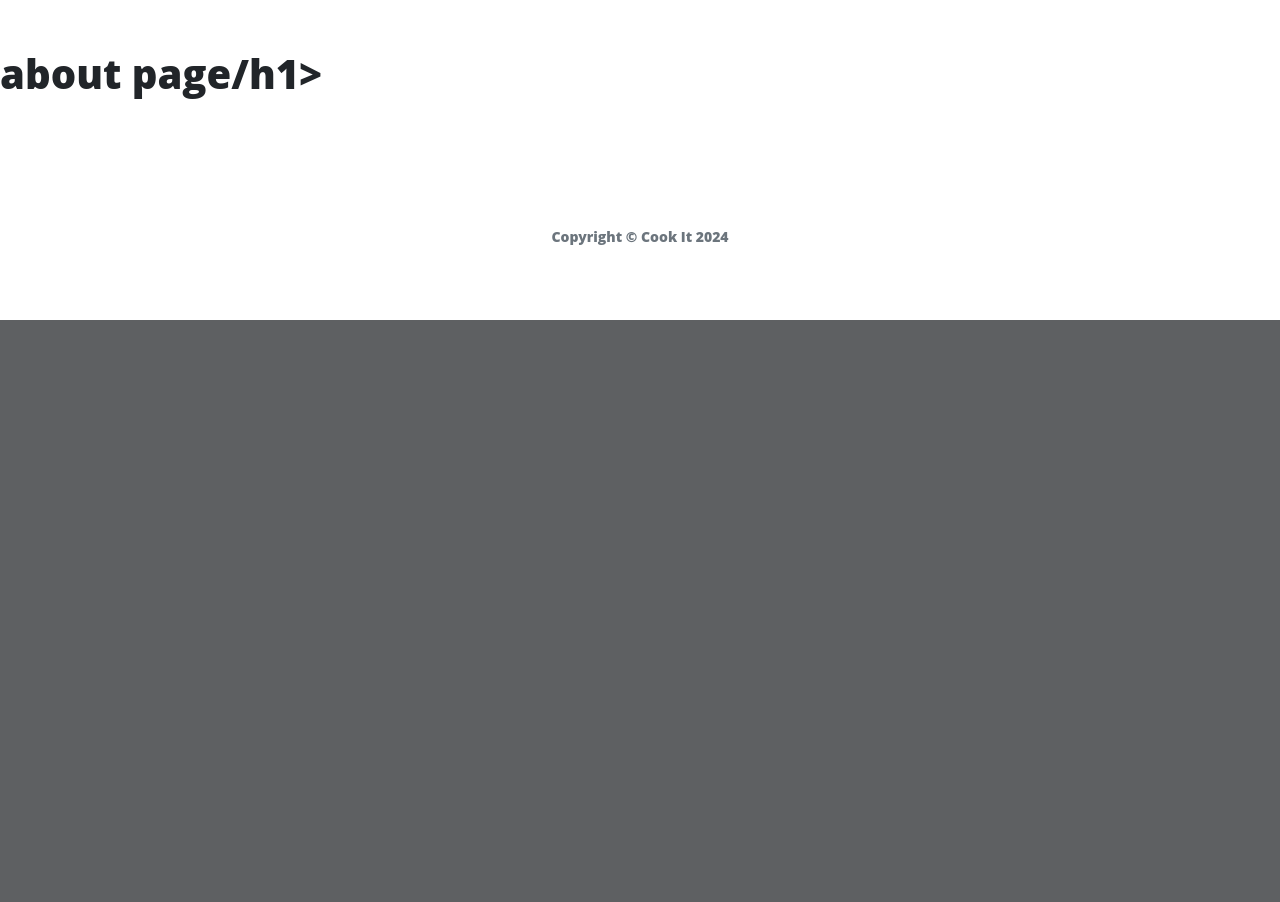
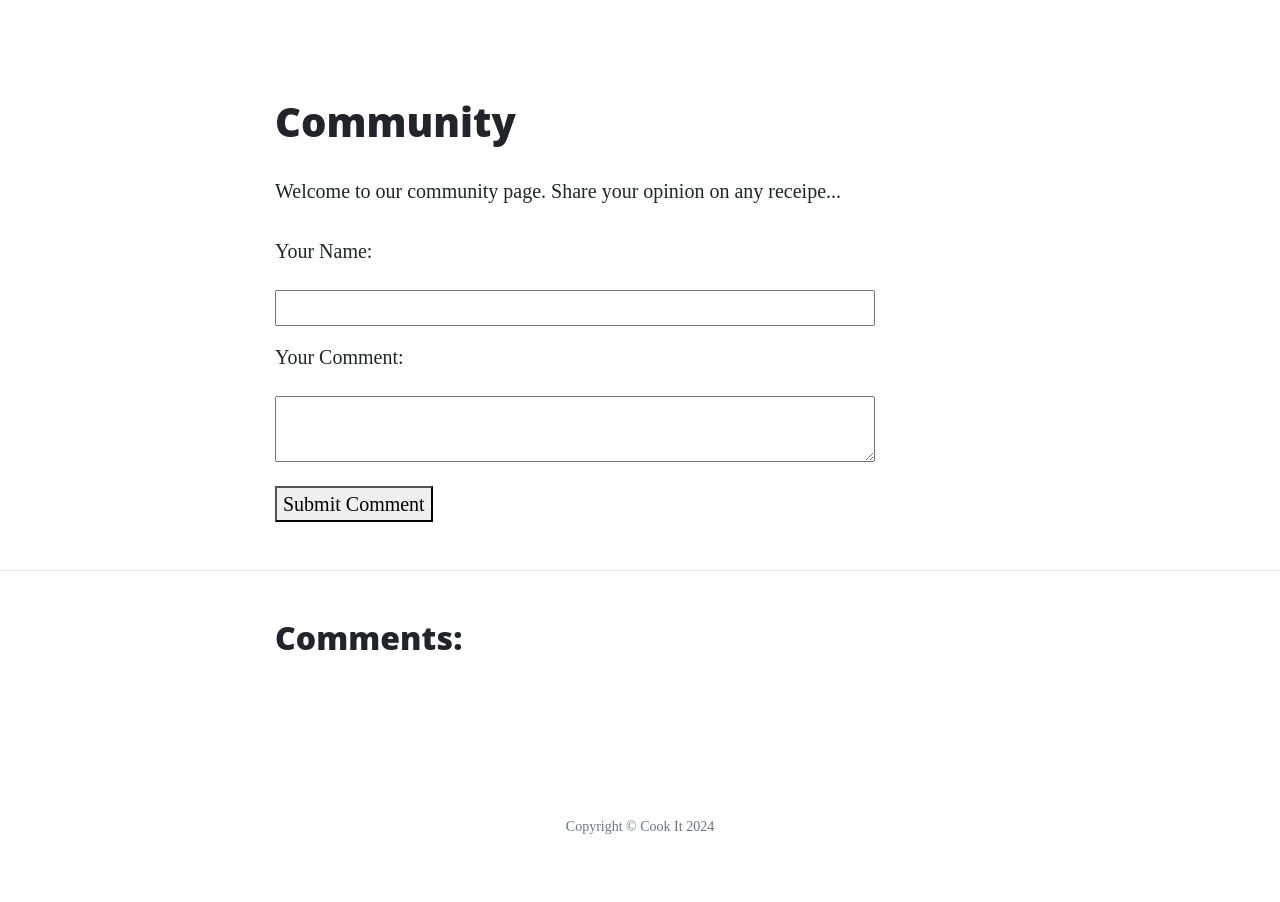
Before and after one commit to MrHraza/Cook-it, a Flask app: page /community in a window 1280 px wide. Shown: the part 532-1434 px from the top of the page. Before the commit the page ends 852 px from the top, so only its background shows below. Run offline with Flask 3, Linux system fonts and the light colour scheme; some libraries are stand-ins or nearby versions.

Commit message:
community page updated

```diff
--- a/bigpot/routes.py
+++ b/bigpot/routes.py
@@ -3,6 +3,7 @@
 from bigpot import app, db
 from flask import render_template, session, redirect, request, flash, url_for
 
+comments = []
 
 @app.route("/")
 def index():
@@ -23,16 +24,36 @@
 
 @app.route("/community")
 def community():
-    return render_template("community.html", page_title='Community')
 
+    return render_template("community.html", page_title='Community', comments=comments)
+
+@app.route('/submit-comment', methods=['POST'])
+def submit_comment():
+    name = request.form['name']
+    comment = request.form['comment']
+    comments.append({'name': name, 'comment': comment})
+    return redirect(url_for('community'))
+
+@app.route('/edit-comment', methods=['POST'])
+def edit_comment():
+    comment_id = int(request.form['comment_id'])
+    edited_comment = request.form['edited_comment']
+    comments[comment_id - 1]['comment'] = edited_comment
+    return redirect(url_for('community'))
+
+@app.route('/delete-comment', methods=['POST'])
+def delete_comment():
+    comment_id = int(request.form['comment_id'])
+    del comments[comment_id - 1]
+    return redirect(url_for('community'))
 
 @app.route("/login", methods=["GET", "POST"])
 def login():
     if request.method == "POST":
         username = request.form["username"]
         password = request.form["password"]
-        # Replace the following line with your user authentication logic
-        if username == "admin" and password == "secret":
+
+        if username == "admin" and password == "password":
             session['logged_in'] = True
             return redirect(url_for("index"))
         else:
--- /dev/null
+++ b/bigpot/static/js/comments.js
@@ -0,0 +1,12 @@
+function editComment(index) {
+    var commentText = document.getElementById('comment_text_' + index).innerText;
+    document.getElementById('edit_form_' + index).style.display = 'block';
+    document.getElementById('comment_text_' + index).style.display = 'none';
+    document.getElementsByName('edited_comment')[index - 1].value = commentText;
+}
+
+function deleteComment(index) {
+    if (confirm('Are you sure you want to delete this comment?')) {
+        document.getElementById('delete_form_' + index).submit();
+    }
+}
--- a/bigpot/templates/base.html
+++ b/bigpot/templates/base.html
@@ -119,5 +119,7 @@
         $("#copyright").text(new Date().getFullYear());
     </script>
 
+    <script src="{{ url_for('static', filename='js/comments.js') }}"></script> </script>
+
     </body>
 </html>
--- a/bigpot/templates/community.html
+++ b/bigpot/templates/community.html
@@ -1,6 +1,59 @@
 {% extends "base.html" %}
 {% block content %}
 
-<h1>about page/h1>
+
+<section class="community-section">
+    <div class="container">
+        <div class="row">
+            <div class="col-lg-8 mx-auto">
+                <h1 class="mt-5 mb-4">{{ page_title }}</h1>
+                    <p>
+                        Welcome to our community page. Share your opinion on any receipe...
+                    </p>
+
+                <form action="/submit-comment" method="post">
+                    <label for="name">Your Name:</label>
+                    <br>
+                    <input  class="mt-3 mb-3" style="width: 600px;" type="text" id="name" name="name" required>
+                    <br>
+                    <label for="comment">Your Comment:</label>
+                    <br>
+                    <textarea  class="mt-3 mb-3"  style="width: 600px;" id="comment" name="comment" required></textarea>
+                    <br>
+                    <button type="submit">Submit Comment</button>
+                </form>
+            </div>
+        </div>
+    </div>
+</section>
+
+<hr class="mt-5 mb-5">
+
+<section class="about-section">
+    <div class="container">
+        <div class="row">
+            <div class="col-lg-8 mx-auto">
+                <h2 class="mb-5">Comments:</h2>
+                <ul style="list-style: none;">
+                    {% for comment in comments %}
+                        <li class="mb-2" id="comment_{{ loop.index }}">
+                            <strong>{{ comment.name }}</strong>: <span id="comment_text_{{ loop.index }}">{{ comment.comment }}</span>
+                            <button style="float:right;" onclick="deleteComment( {{ loop.index }} )">Delete</button>
+                            <button style="float:right;" onclick="editComment( {{ loop.index }} )">Edit</button>
+                            <form id="edit_form_{{ loop.index }}" action="/edit-comment" method="post" style="display:none;">
+                                <input type="hidden" name="comment_id" value="{{ loop.index }}">
+                                <input type="text" name="edited_comment" value="{{ comment.comment }}">
+                                <button type="submit">Save</button>
+                            </form>
+                            <form id="delete_form_{{ loop.index }}" action="/delete-comment" method="post" style="display:none;">
+                                <input type="hidden" name="comment_id" value="{{ loop.index }}">
+                            </form>
+                        </li>
+                    {% endfor %}
+                </ul>
+            </div>
+        </div>
+    </div>
+</section>
 
 {% endblock %}
--- a/bigpot/templates/contact.html
+++ b/bigpot/templates/contact.html
@@ -65,7 +65,7 @@
 					<br>
 					<div id="success"></div>
 					<div class="form-group">
-						<button type="submit" class="btn btn-primary" id="sendMessageButton">Send</button>
+						<button type="submit" id="sendMessageButton">Send</button>
 					</div>
 				</form>
 			</div>
```
Also changed, not shown: bigpot/__init__.py (+6 -4 lines).
